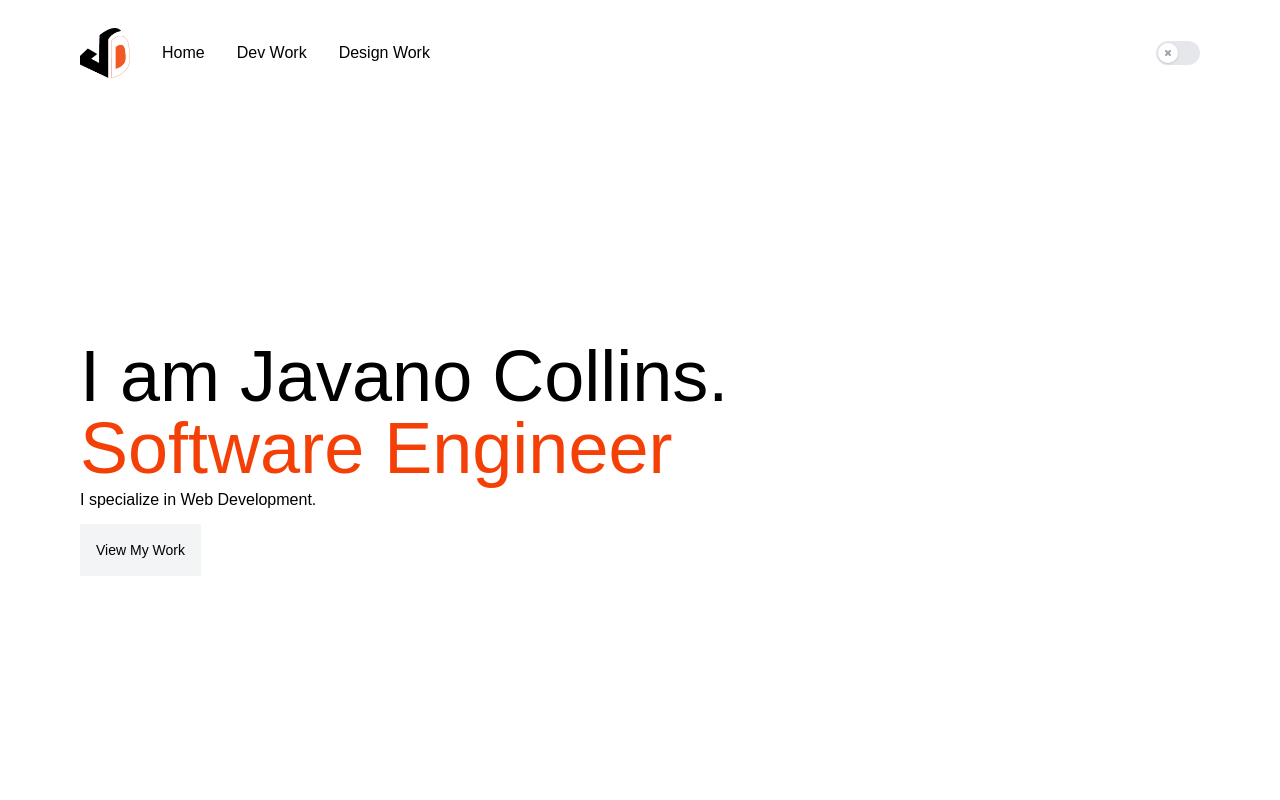
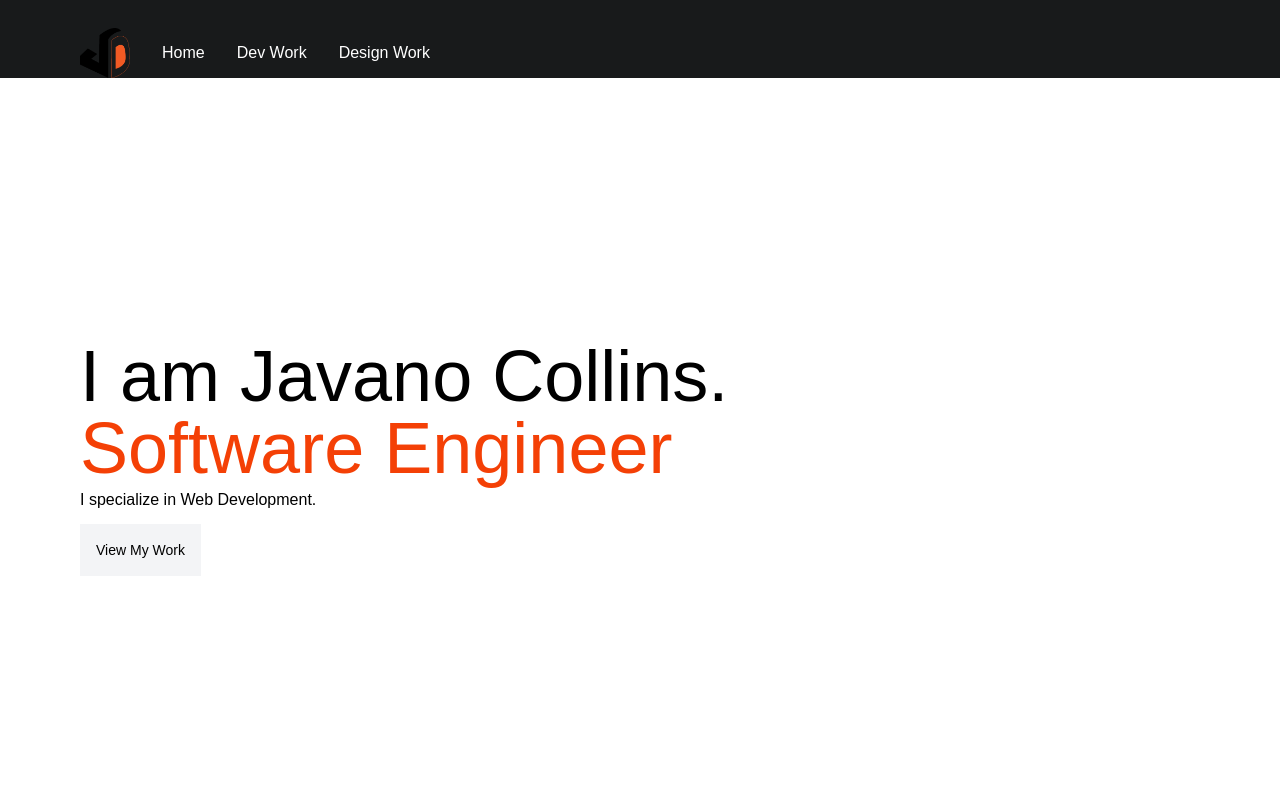
Before and after one commit to javanocollins/nextjs-portfolio, a Next.js app: page / in a window 1280 px wide. Shown: the top 800 px of the page. Built offline with nearby package versions, Linux system fonts and the light colour scheme.

Commit message:
update: added background color

```diff
--- a/components/NavBar.jsx
+++ b/components/NavBar.jsx
@@ -7,8 +7,8 @@ import SwitchBtn from "./SwitchBtn/SwitchBtn";
 
 const NavBar = () => {
     return (
-        <nav className="container mx-auto flex px-20 items-center justify-between pt-7 gap-8">
-            <div className="flex items-center gap-8">
+        <nav className="container bg-bgColor mx-auto flex px-20 items-center justify-between pt-7 gap-8">
+            <div className="flex items-center text-white gap-8">
                 <Link href="/">
                     <Image
                         className="cursor-pointer"
@@ -22,8 +22,6 @@ const NavBar = () => {
                 <Link href="/dev-work">Dev Work</Link>
                 <Link href="/design-work">Design Work</Link>
             </div>
-
-            <SwitchBtn />
         </nav>
     );
 };
--- a/tailwind.config.js
+++ b/tailwind.config.js
@@ -14,6 +14,7 @@ module.exports = {
                 python: "#F2C33E",
                 node: "#79B301",
                 mysql: "#D88700",
+                bgColor: "#181A1B",
             },
         },
     },
```
